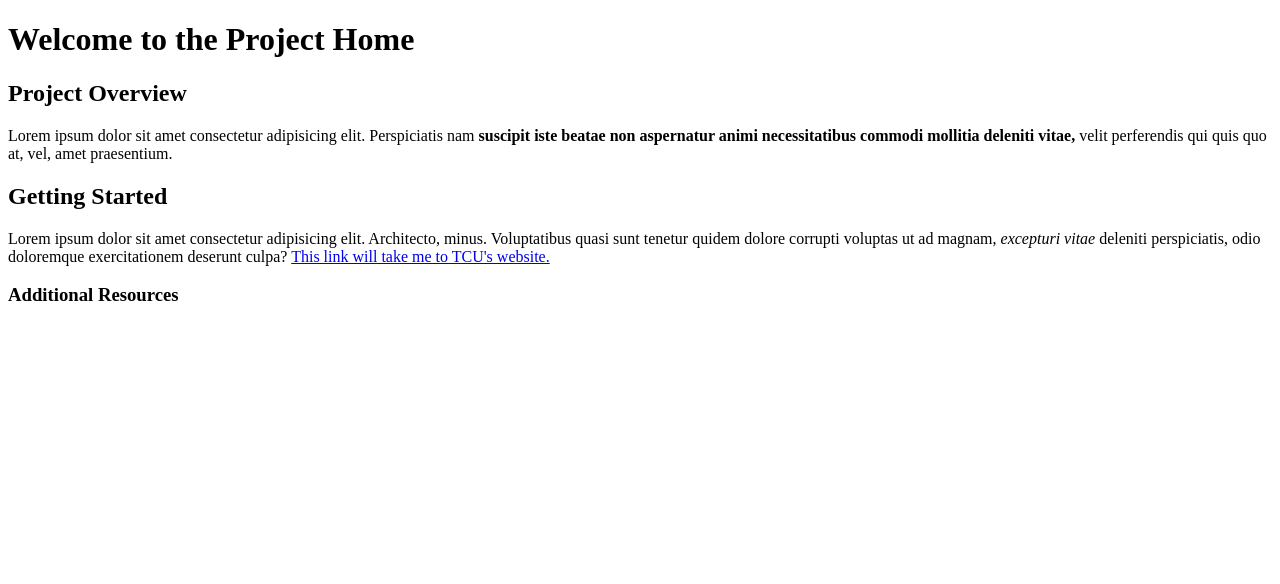
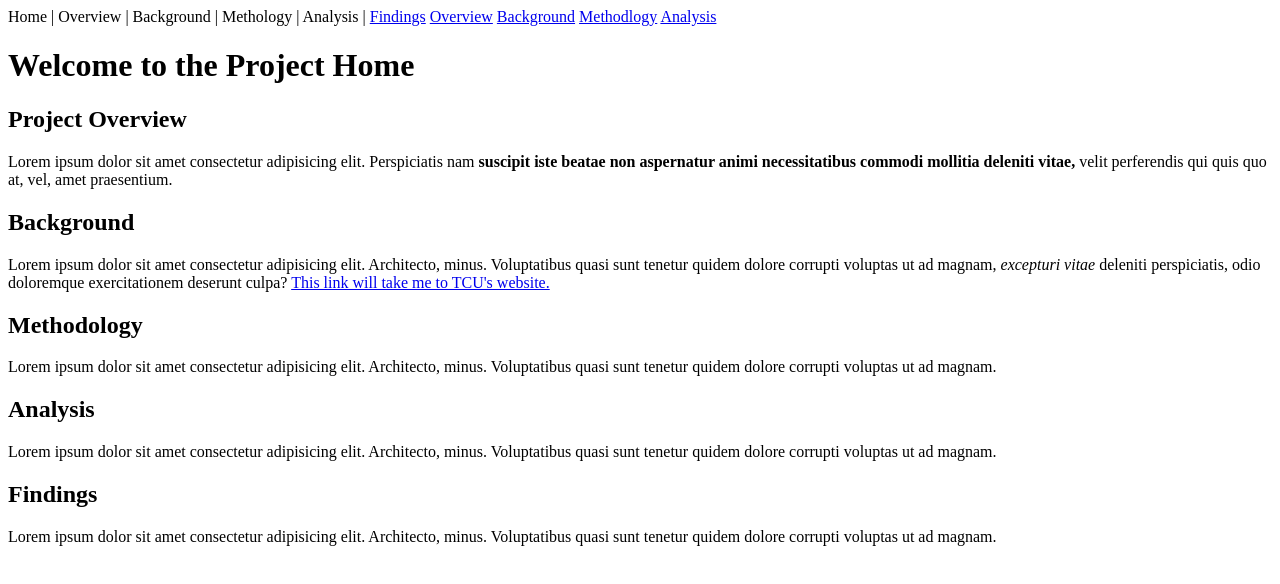
Before and after one commit to BiancaMMedina/20833_project, a plain HTML site: page index.html in a window 1280 px wide. Drawn offline with Linux system fonts and the light colour scheme.

Commit message:
Update index.html

```diff
--- a/index.html
+++ b/index.html
@@ -7,24 +7,58 @@
 </head>
 <body>
 
+<nav>
+Home |
+   Overview |
+       Background |
+            Methology |
+            Analysis |
+
+            <a href ="findings">Findings</a>
+    <a href ="overview">Overview</a>
+    <a href ="background">Background</a>
+    <a href ="Methology">Methodlogy</a>
+    <a href ="Analysis">Analysis</a>
+
+</nav>
 
 <h1> Welcome to the Project Home</h1>
 
-<section>
+<section id = project overview">
     <h2>Project Overview</h2>
 
 <p>Lorem ipsum dolor sit amet consectetur adipisicing elit. Perspiciatis nam <strong>suscipit iste beatae non aspernatur animi necessitatibus commodi mollitia deleniti vitae,</strong> velit perferendis qui quis quo at, vel, amet praesentium.  </p>
 
 </section>
 
-<section>
+<section id = "background">
 
-    <h2>Getting Started</h2>
+    <h2>Background</h2>
 
 <p>Lorem ipsum dolor sit amet consectetur adipisicing elit. Architecto, minus. Voluptatibus quasi sunt tenetur quidem dolore corrupti voluptas ut ad magnam, <em> excepturi vitae </em> deleniti perspiciatis, odio doloremque exercitationem deserunt culpa? <a href="https://www.tcu.edu" target="_blank"> This link will take me to TCU's website.</a></p>
+<section id = "methodlogy">
 
-<h3> Additional Resources</h3>
+<h2> Methodology</h2>
 
+<p> Lorem ipsum dolor sit amet consectetur adipisicing elit. Architecto, minus. Voluptatibus quasi sunt tenetur quidem dolore corrupti voluptas ut ad magnam.</p>
+
+</section>
+
+<section id= "analysis">
+
+<h2>Analysis</h2>
+
+<p> Lorem ipsum dolor sit amet consectetur adipisicing elit. Architecto, minus. Voluptatibus quasi sunt tenetur quidem dolore corrupti voluptas ut ad magnam.</p>
+
+</section>
+
+<section id="findings">
+
+<h2>Findings</h2>
+
+<p> Lorem ipsum dolor sit amet consectetur adipisicing elit. Architecto, minus. Voluptatibus quasi sunt tenetur quidem dolore corrupti voluptas ut ad magnam.</p>
+
+</section>
 
 
 </body>
```
